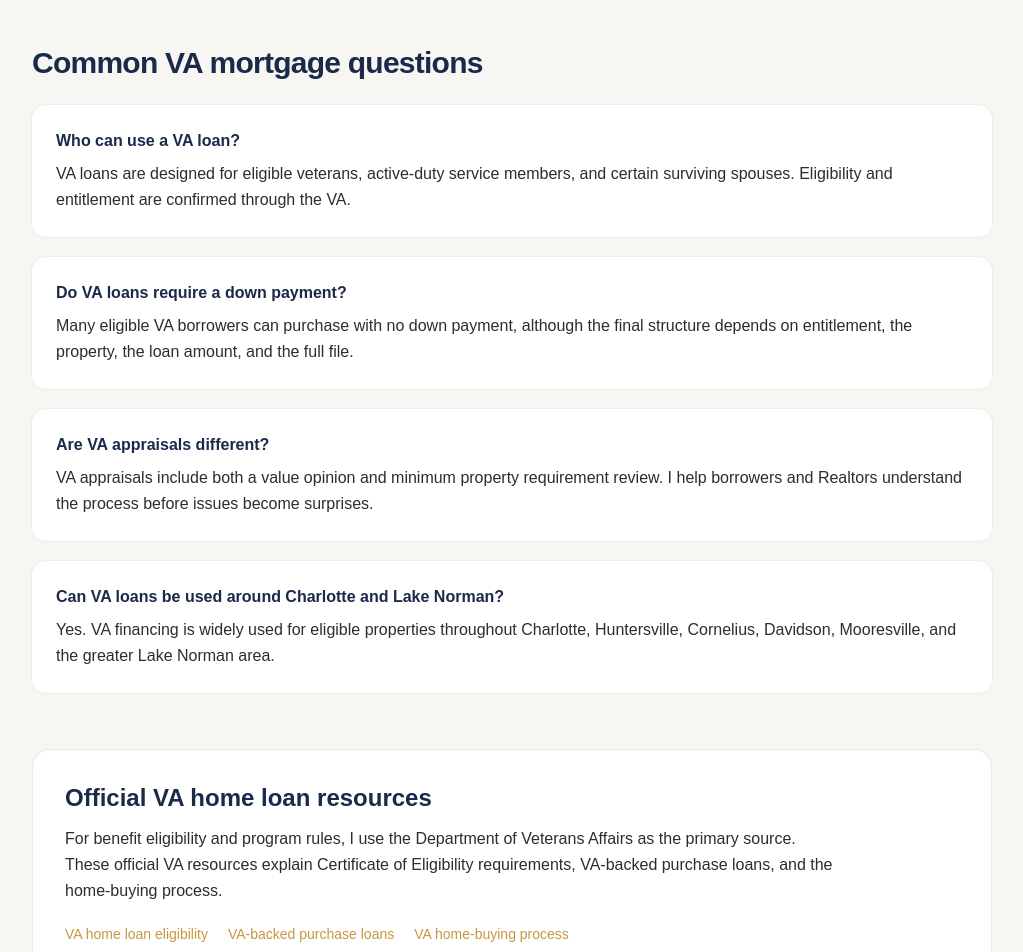
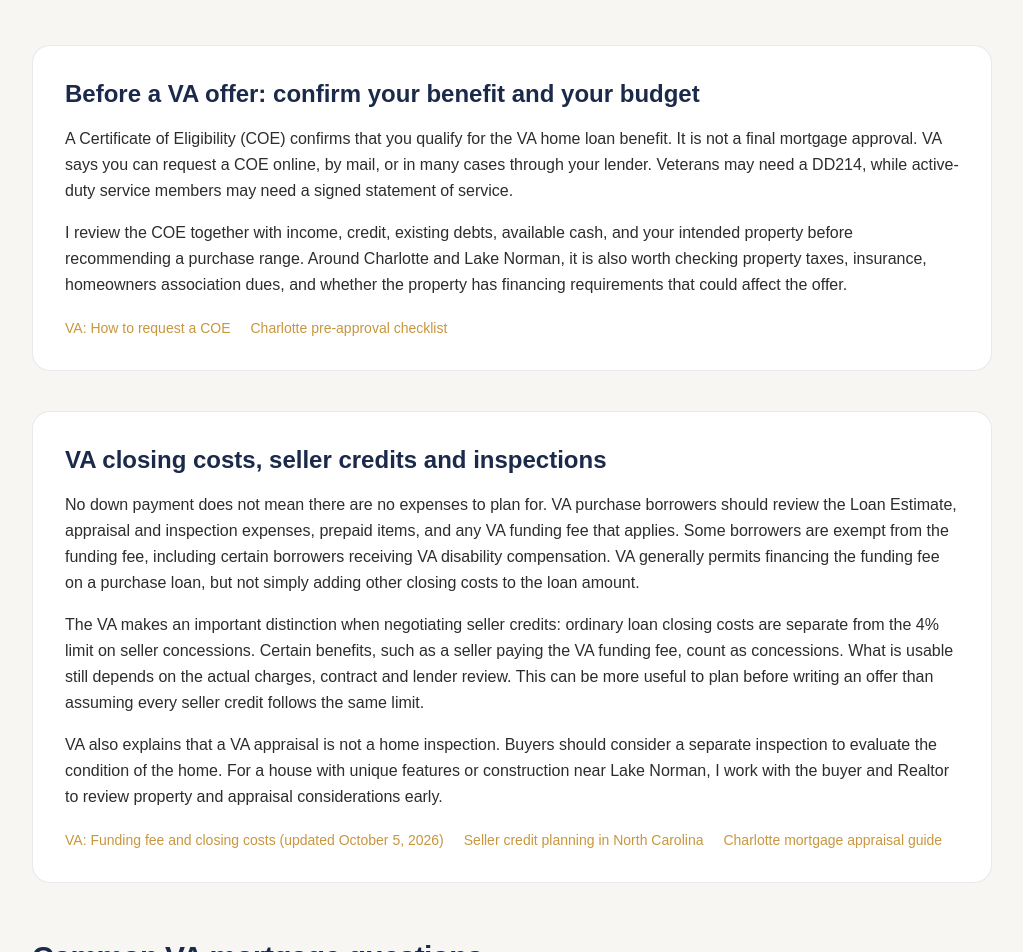
Before and after one commit to JLshope12/jacob-shope-mortgage, a Next.js app: page /va-loans-charlotte in a window 1280 px wide. Shown: the part 880-1832 px from the top of the page, without its empty margins (128-1151 px from the left). Built offline with nearby package versions, Linux system fonts and the light colour scheme.

Commit message:
SEO: expand VA Charlotte guide with VA-sourced COE, costs and seller credits

```diff
--- a/app/va-loans-charlotte/page.tsx
+++ b/app/va-loans-charlotte/page.tsx
@@ -6,6 +6,8 @@ const pageUrl = `${origin}/va-loans-charlotte`;
 const VA_ELIGIBILITY_URL = "https://www.va.gov/housing-assistance/home-loans/eligibility/";
 const VA_PURCHASE_URL = "https://www.va.gov/housing-assistance/home-loans/loan-types/purchase-loan/";
 const VA_BUYING_PROCESS_URL = "https://www.va.gov/housing-assistance/home-loans/home-buying-process/";
+const VA_COE_URL = "https://www.va.gov/housing-assistance/home-loans/how-to-request-coe/";
+const VA_COSTS_URL = "https://www.va.gov/housing-assistance/home-loans/funding-fee-and-closing-costs/";
 
 export const metadata = {
   title: "VA Loans Charlotte NC | Jacob Shope Mortgage",
@@ -20,12 +22,25 @@ const FAQS = [
   ["Do VA loans require a down payment?", "Many eligible VA borrowers can purchase with no down payment, although the final structure depends on entitlement, the property, the loan amount, and the full file."],
   ["Are VA appraisals different?", "VA appraisals include both a value opinion and minimum property requirement review. I help borrowers and Realtors understand the process before issues become surprises."],
   ["Can VA loans be used around Charlotte and Lake Norman?", "Yes. VA financing is widely used for eligible properties throughout Charlotte, Huntersville, Cornelius, Davidson, Mooresville, and the greater Lake Norman area."],
+  ["Does a Certificate of Eligibility mean my VA loan is approved?", "No. A COE confirms eligibility for the VA home loan benefit. The lender still reviews income, credit, debts, assets, and the property before approving a loan."],
+  ["Does the VA 4% seller-concession limit apply to every seller-paid closing cost?", "No. VA distinguishes ordinary buyer closing costs from seller concessions. Seller concessions such as paying the VA funding fee are subject to a 4% limit based on reasonable value; ordinary closing-cost credits are treated separately."],
+  ["Is a VA appraisal the same as a home inspection?", "No. VA explains that its appraisal estimates market value and does not replace a separate home inspection."],
 ] as const;
 
 export default function VALoansCharlottePage() {
   const schema = {
     "@context": "https://schema.org",
     "@graph": [
+      {
+        "@type": "Article",
+        "@id": `${pageUrl}#article`,
+        headline: "VA Loans in Charlotte, NC: Eligibility, Costs and Purchase Planning",
+        mainEntityOfPage: { "@id": `${pageUrl}#webpage` },
+        dateModified: "2026-11-03",
+        author: { "@id": `${origin}/#jacob-shope` },
+        publisher: { "@id": `${origin}/#mpire-financial` },
+        citation: [VA_ELIGIBILITY_URL, VA_PURCHASE_URL, VA_BUYING_PROCESS_URL, VA_COE_URL, VA_COSTS_URL],
+      },
       {
         "@type": "WebPage",
         "@id": `${pageUrl}#webpage`,
@@ -35,7 +50,7 @@ export default function VALoansCharlottePage() {
           "VA mortgage guidance for eligible veterans, active-duty service members, and military families buying in Charlotte and Lake Norman.",
         author: { "@id": `${origin}/#jacob-shope` },
         isPartOf: { "@id": `${origin}/#website` },
-        citation: [VA_ELIGIBILITY_URL, VA_PURCHASE_URL, VA_BUYING_PROCESS_URL],
+        citation: [VA_ELIGIBILITY_URL, VA_PURCHASE_URL, VA_BUYING_PROCESS_URL, VA_COE_URL, VA_COSTS_URL],
         about: [
           { "@type": "Thing", name: "VA home loans" },
           { "@type": "Place", name: "Charlotte, North Carolina" },
@@ -90,6 +105,50 @@ export default function VALoansCharlottePage() {
           ))}
         </section>
 
+        <section className="mt-14 rounded-2xl border border-navy/10 bg-white p-7 md:p-8">
+          <h2 className="text-2xl font-bold text-navy">Before a VA offer: confirm your benefit and your budget</h2>
+          <p className="mt-4 leading-relaxed text-charcoal">
+            A Certificate of Eligibility (COE) confirms that you qualify for the VA home loan benefit. It is not a final mortgage approval.
+            VA says you can request a COE online, by mail, or in many cases through your lender. Veterans may need a DD214,
+            while active-duty service members may need a signed statement of service.
+          </p>
+          <p className="mt-4 leading-relaxed text-charcoal">
+            I review the COE together with income, credit, existing debts, available cash, and your intended property before recommending a purchase range.
+            Around Charlotte and Lake Norman, it is also worth checking property taxes, insurance, homeowners association dues,
+            and whether the property has financing requirements that could affect the offer.
+          </p>
+          <div className="mt-5 flex flex-wrap gap-x-5 gap-y-3 text-sm font-medium">
+            <a href={VA_COE_URL} target="_blank" rel="noopener noreferrer" className="text-gold hover:underline">VA: How to request a COE</a>
+            <Link href="/mortgage-preapproval-charlotte" className="text-gold hover:underline">Charlotte pre-approval checklist</Link>
+          </div>
+        </section>
+
+        <section className="mt-10 rounded-2xl border border-navy/10 bg-white p-7 md:p-8">
+          <h2 className="text-2xl font-bold text-navy">VA closing costs, seller credits and inspections</h2>
+          <p className="mt-4 leading-relaxed text-charcoal">
+            No down payment does not mean there are no expenses to plan for. VA purchase borrowers should review the Loan Estimate,
+            appraisal and inspection expenses, prepaid items, and any VA funding fee that applies. Some borrowers are exempt from
+            the funding fee, including certain borrowers receiving VA disability compensation. VA generally permits financing
+            the funding fee on a purchase loan, but not simply adding other closing costs to the loan amount.
+          </p>
+          <p className="mt-4 leading-relaxed text-charcoal">
+            The VA makes an important distinction when negotiating seller credits: ordinary loan closing costs are separate from
+            the 4% limit on seller concessions. Certain benefits, such as a seller paying the VA funding fee, count as concessions.
+            What is usable still depends on the actual charges, contract and lender review. This can be more useful to plan
+            before writing an offer than assuming every seller credit follows the same limit.
+          </p>
+          <p className="mt-4 leading-relaxed text-charcoal">
+            VA also explains that a VA appraisal is not a home inspection. Buyers should consider a separate inspection to
+            evaluate the condition of the home. For a house with unique features or construction near Lake Norman, I work
+            with the buyer and Realtor to review property and appraisal considerations early.
+          </p>
+          <div className="mt-5 flex flex-wrap gap-x-5 gap-y-3 text-sm font-medium">
+            <a href={VA_COSTS_URL} target="_blank" rel="noopener noreferrer" className="text-gold hover:underline">VA: Funding fee and closing costs (updated October 5, 2026)</a>
+            <Link href="/seller-concessions-north-carolina" className="text-gold hover:underline">Seller credit planning in North Carolina</Link>
+            <Link href="/mortgage-appraisal-charlotte" className="text-gold hover:underline">Charlotte mortgage appraisal guide</Link>
+          </div>
+        </section>
+
         <section className="mt-14">
           <h2 className="text-3xl font-bold tracking-tight text-navy">Common VA mortgage questions</h2>
           <div className="mt-6 space-y-5">
@@ -105,12 +164,14 @@ export default function VALoansCharlottePage() {
         <section className="mt-14 rounded-2xl border border-charcoal/10 bg-white p-7 md:p-8">
           <h2 className="text-2xl font-bold text-navy">Official VA home loan resources</h2>
           <p className="mt-3 max-w-3xl leading-relaxed text-charcoal">
-            For benefit eligibility and program rules, I use the Department of Veterans Affairs as the primary source. These official VA resources explain Certificate of Eligibility requirements, VA-backed purchase loans, and the home-buying process.
+            For benefit eligibility and program rules, I use the Department of Veterans Affairs as the primary source. These official VA resources explain eligibility, how to request a Certificate of Eligibility, VA-backed purchase loans, funding fees and closing costs, and the home-buying process.
           </p>
           <div className="mt-5 flex flex-wrap gap-x-5 gap-y-3 text-sm font-medium">
             <a href={VA_ELIGIBILITY_URL} target="_blank" rel="noopener noreferrer" className="text-gold hover:underline">VA home loan eligibility</a>
             <a href={VA_PURCHASE_URL} target="_blank" rel="noopener noreferrer" className="text-gold hover:underline">VA-backed purchase loans</a>
             <a href={VA_BUYING_PROCESS_URL} target="_blank" rel="noopener noreferrer" className="text-gold hover:underline">VA home-buying process</a>
+            <a href={VA_COE_URL} target="_blank" rel="noopener noreferrer" className="text-gold hover:underline">How to request a COE</a>
+            <a href={VA_COSTS_URL} target="_blank" rel="noopener noreferrer" className="text-gold hover:underline">Funding fee and closing costs</a>
           </div>
         </section>
 
```
